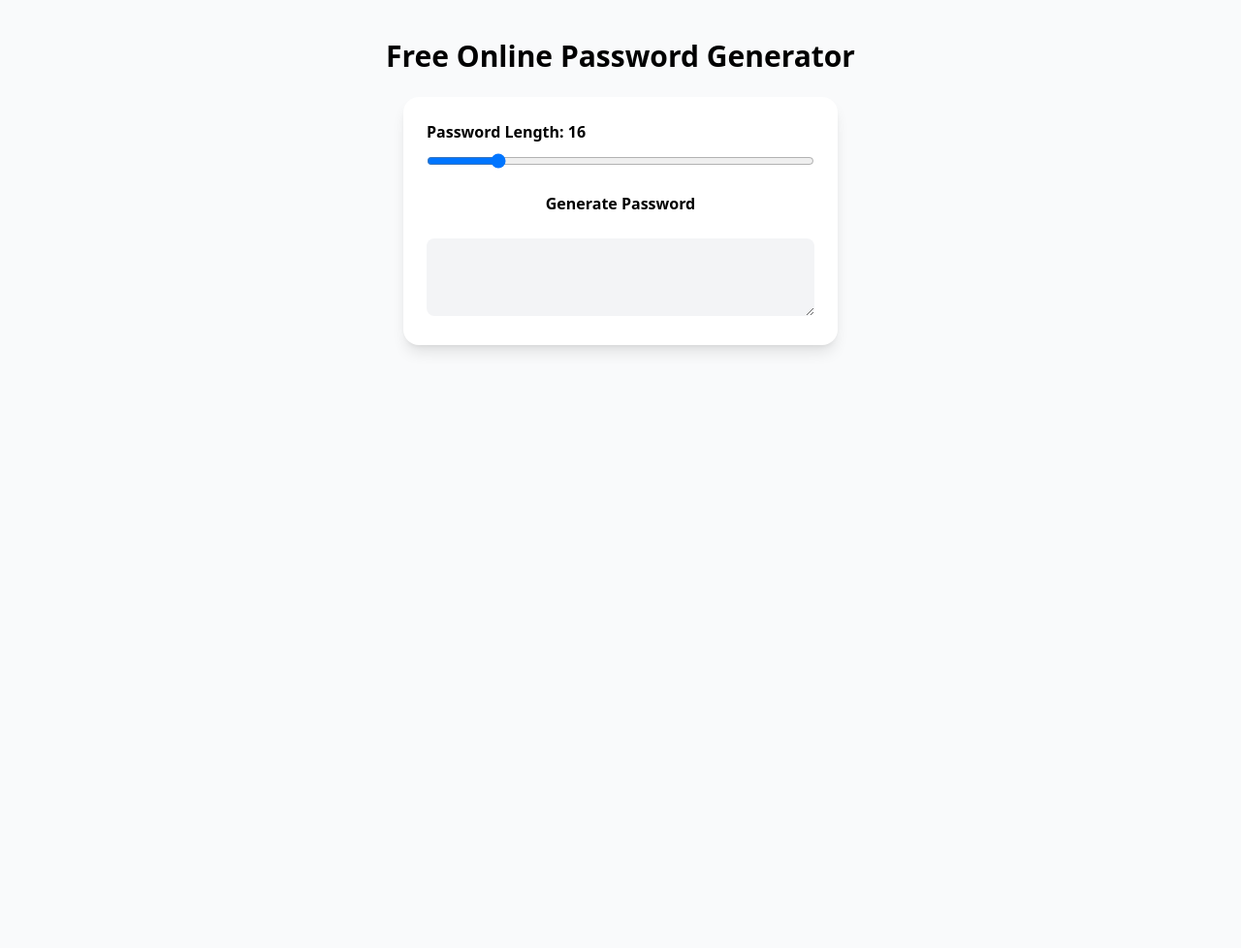
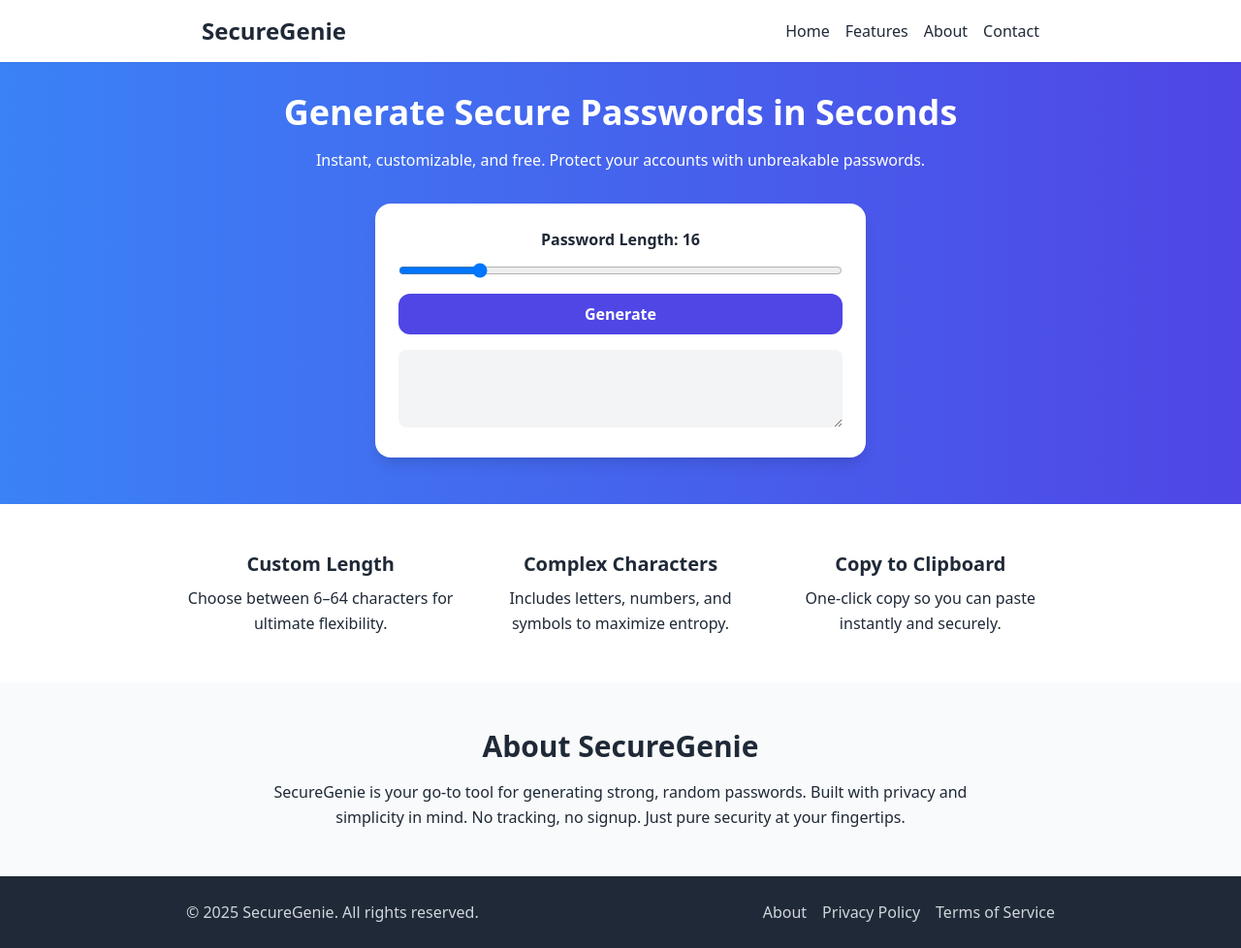
Before and after one commit to canarybunny/SecureGenie-app, a plain HTML site: page index.html in a window 1280 px wide. Shown: the whole page at 97% size. Before the commit the page ends 800 px from the top, so only its background shows below. Drawn offline with nearby package versions, Linux system fonts and the light colour scheme.

Commit message:
Redesign
full UI upgrade with copy button + structure

```diff
--- a/index.html
+++ b/index.html
@@ -1,68 +1,106 @@
 <!DOCTYPE html>
 <html lang="en">
 <head>
-  <meta charset="UTF-8" />
-  <meta name="viewport" content="width=device-width, initial-scale=1.0" />
-  <meta name="description" content="Free Online Password Generator: Generate secure, customizable passwords in seconds." />
-  <meta property="og:title" content="Free Online Password Generator" />
-  <meta property="og:description" content="Generate strong, random passwords instantly for free." />
-  <meta property="og:type" content="website" />
-  <title>Free Online Password Generator</title>
-  <!-- Tailwind via CDN for rapid styling -->
+  <meta charset="UTF-8">
+  <meta name="viewport" content="width=device-width, initial-scale=1.0">
+  <meta name="description" content="SecureGenie: Professional online password generator with customization, tips, and resources.">
+  <title>SecureGenie - Password Generator</title>
+  <!-- Tailwind CDN -->
   <script src="https://cdn.tailwindcss.com"></script>
-  <!-- AdSense placeholder -->
-  <!-- <script data-ad-client="ca-pub-XXXXXXXXXXXXXXXX" async src="https://pagead2.googlesyndication.com/pagead/js/adsbygoogle.js"></script> -->
+  <!-- Smooth Scroll -->
+  <script>
+    document.addEventListener('DOMContentLoaded', () => {
+      document.querySelectorAll('a[href^="#"]').forEach(anchor => {
+        anchor.addEventListener('click', e => {
+          e.preventDefault();
+          document.querySelector(anchor.getAttribute('href')).scrollIntoView({ behavior: 'smooth' });
+        });
+      });
+    });
+  </script>
 </head>
-<body class="bg-gray-50 flex flex-col items-center p-6">
-  <!-- Top Ad Banner -->
-  <div class="w-full max-w-xl mb-4 text-center">
-    <!-- <ins class="adsbygoogle"
-         style="display:block"
-         data-ad-format="auto"
-         data-ad-client="ca-pub-XXXXXXXXXXXXXXXX"
-         data-ad-slot="YYYYYYYYYY"></ins>
-    <script>(adsbygoogle = window.adsbygoogle || []).push({});</script> -->
-  </div>
+<body class="font-sans leading-relaxed text-gray-800">
 
-  <h1 class="text-3xl font-bold mb-6">Free Online Password Generator</h1>
+  <!-- Header -->
+  <header class="fixed w-full bg-white shadow-sm z-10">
+    <div class="max-w-4xl mx-auto flex items-center justify-between p-4">
+      <h1 class="text-2xl font-bold">SecureGenie</h1>
+      <nav>
+        <ul class="flex space-x-4">
+          <li><a href="#home" class="hover:underline">Home</a></li>
+          <li><a href="#features" class="hover:underline">Features</a></li>
+          <li><a href="#about" class="hover:underline">About</a></li>
+          <li><a href="#footer" class="hover:underline">Contact</a></li>
+        </ul>
+      </nav>
+    </div>
+  </header>
 
-  <div class="w-full max-w-md bg-white p-6 rounded-2xl shadow-lg">
-    <label class="block mb-2 font-semibold">Password Length: <span id="lengthVal" class="font-bold">16</span></label>
-    <input id="length" type="range" min="6" max="64" value="16" class="w-full mb-4">
+  <!-- Hero / Tool Section -->
+  <section id="home" class="pt-24 pb-12 bg-gradient-to-r from-blue-500 to-indigo-600 text-white">
+    <div class="max-w-4xl mx-auto text-center">
+      <h2 class="text-4xl font-extrabold mb-4">Generate Secure Passwords in Seconds</h2>
+      <p class="mb-8">Instant, customizable, and free. Protect your accounts with unbreakable passwords.</p>
+      <div class="bg-white p-6 rounded-2xl shadow-lg inline-block text-gray-800">
+        <label class="block mb-2 font-semibold">Password Length: <span id="lengthVal">16</span></label>
+        <input id="length" type="range" min="6" max="64" value="16" class="w-full mb-4">
+        <button id="generate" class="w-full py-2 bg-indigo-600 text-white font-semibold rounded-xl hover:bg-indigo-700">Generate</button>
+        <textarea id="output" readonly class="w-full mt-4 p-3 bg-gray-100 rounded-lg text-lg"></textarea>
+      </div>
+    </div>
+  </section>
 
-    <button id="generate" class="w-full py-2 rounded-xl font-semibold hover:bg-gray-200">Generate Password</button>
+  <!-- Features -->
+  <section id="features" class="py-12">
+    <div class="max-w-4xl mx-auto grid md:grid-cols-3 gap-8">
+      <div class="text-center">
+        <h3 class="text-xl font-bold mb-2">Custom Length</h3>
+        <p>Choose between 6–64 characters for ultimate flexibility.</p>
+      </div>
+      <div class="text-center">
+        <h3 class="text-xl font-bold mb-2">Complex Characters</h3>
+        <p>Includes letters, numbers, and symbols to maximize entropy.</p>
+      </div>
+      <div class="text-center">
+        <h3 class="text-xl font-bold mb-2">Copy to Clipboard</h3>
+        <p>One-click copy so you can paste instantly and securely.</p>
+      </div>
+    </div>
+  </section>
 
-    <textarea id="output" readonly class="w-full mt-4 p-3 bg-gray-100 rounded-lg text-lg"></textarea>
-  </div>
+  <!-- About -->
+  <section id="about" class="py-12 bg-gray-50">
+    <div class="max-w-3xl mx-auto">
+      <h2 class="text-3xl font-bold mb-4 text-center">About SecureGenie</h2>
+      <p class="text-center">SecureGenie is your go-to tool for generating strong, random passwords. Built with privacy and simplicity in mind. No tracking, no signup. Just pure security at your fingertips.</p>
+    </div>
+  </section>
 
-  <!-- Affiliate Banner -->
-  <div class="w-full max-w-xl mt-6 text-center">
-    <!-- <a href="AFFILIATE_LINK_HERE" target="_blank">
-      <img src="AFFILIATE_BANNER_IMAGE_URL" alt="Try 1Password Free" class="mx-auto" />
-    </a> -->
-  </div>
+  <!-- Footer -->
+  <footer id="footer" class="bg-gray-800 text-gray-300 py-6">
+    <div class="max-w-4xl mx-auto flex flex-col md:flex-row justify-between items-center">
+      <p>© 2025 SecureGenie. All rights reserved.</p>
+      <div class="flex space-x-4 mt-4 md:mt-0">
+        <a href="#about" class="hover:underline">About</a>
+        <a href="#home" class="hover:underline">Privacy Policy</a>
+        <a href="#home" class="hover:underline">Terms of Service</a>
+      </div>
+    </div>
+  </footer>
 
+  <!-- Generator Script -->
   <script>
     const lengthSlider = document.getElementById('length');
     const lengthVal = document.getElementById('lengthVal');
     const outputArea = document.getElementById('output');
-    const generateBtn = document.getElementById('generate');
-
     lengthSlider.addEventListener('input', () => lengthVal.textContent = lengthSlider.value);
-
-    function generatePassword(len) {
+    document.getElementById('generate').addEventListener('click', () => {
       const charset = 'ABCDEFGHIJKLMNOPQRSTUVWXYZabcdefghijklmnopqrstuvwxyz0123456789!@#$%^&*()_+-=[]{}|;:,.<>?';
       let pass = '';
-      for (let i = 0; i < len; i++) {
-        const rand = Math.floor(Math.random() * charset.length);
-        pass += charset[rand];
+      for (let i = 0, len = parseInt(lengthSlider.value); i < len; i++) {
+        pass += charset[Math.floor(Math.random() * charset.length)];
       }
-      return pass;
-    }
-
-    generateBtn.addEventListener('click', () => {
-      const pwd = generatePassword(parseInt(lengthSlider.value));
-      outputArea.value = pwd;
+      outputArea.value = pass;
     });
   </script>
 </body>
```
